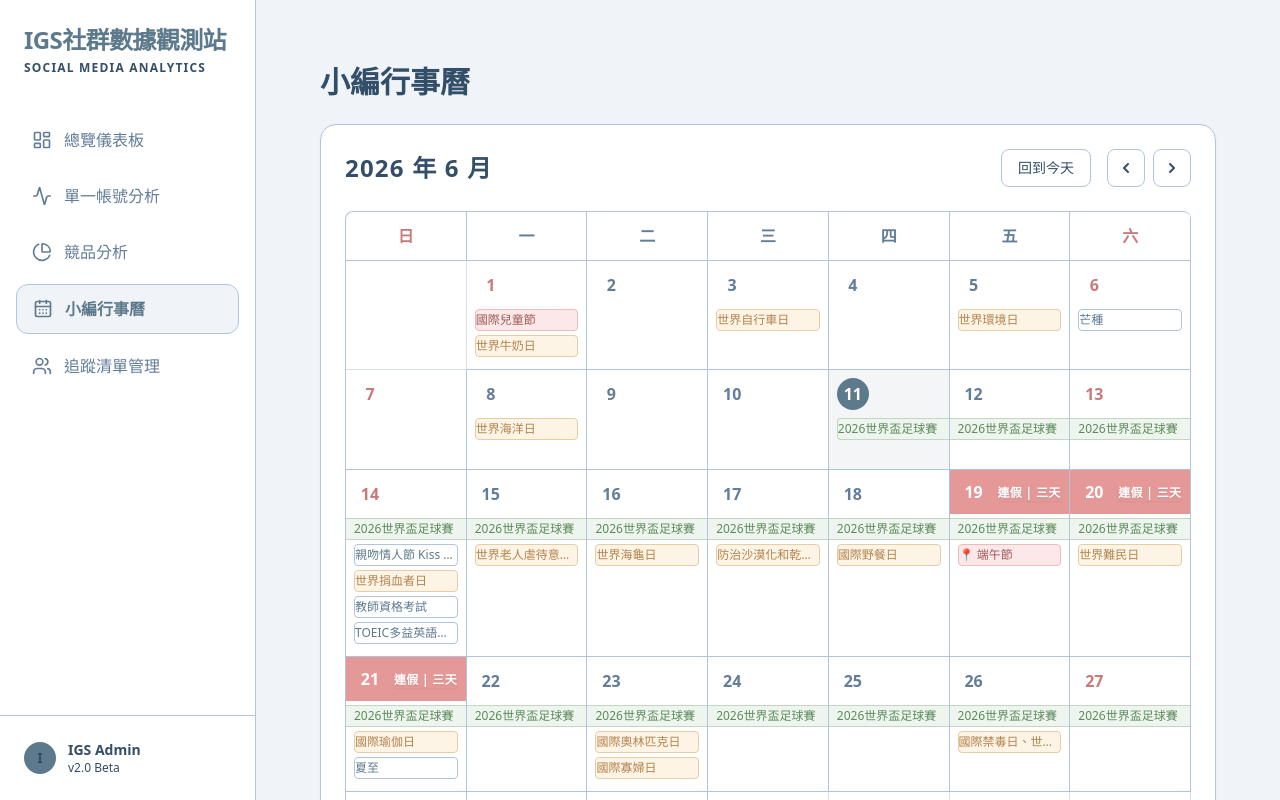
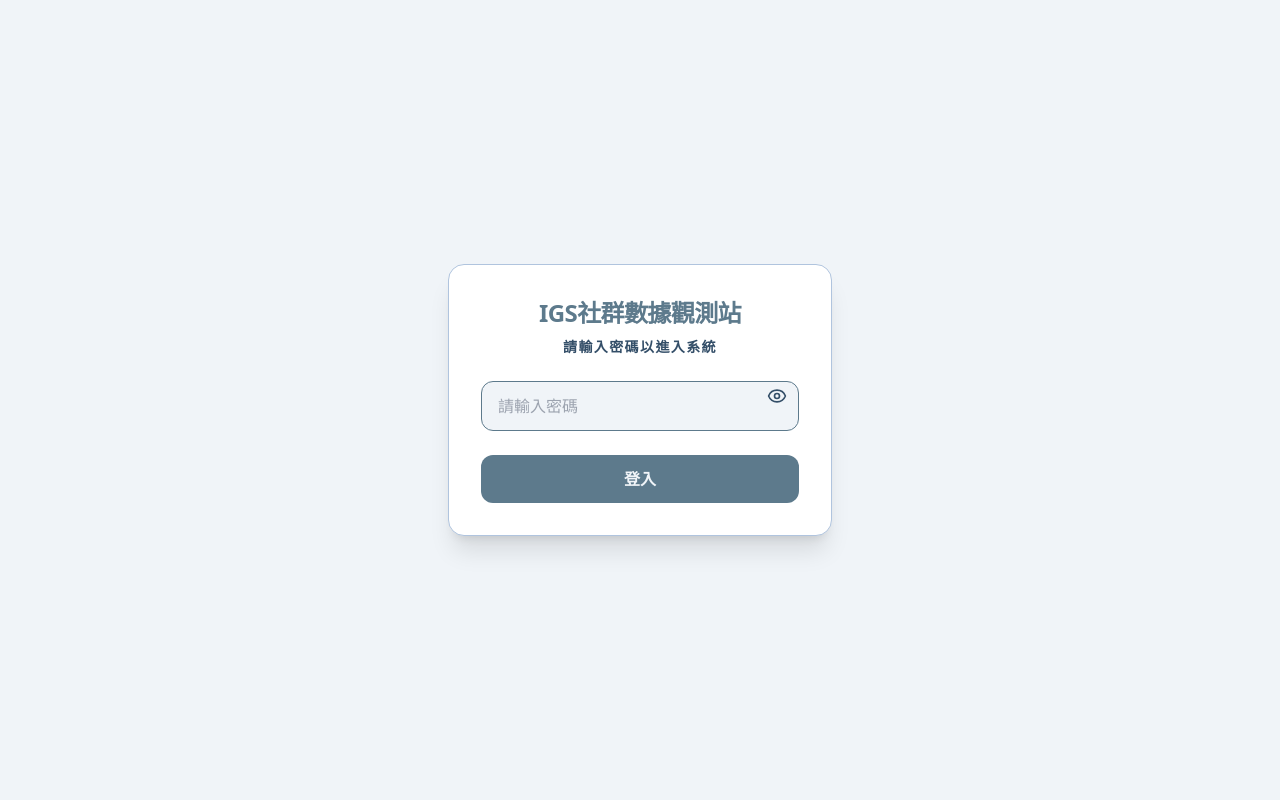
Before and after one commit to qqnjy/Private, a React (Vite) app: page /calendar in a window 1280 px wide. Built offline with nearby package versions, Linux system fonts and the light colour scheme; no server answers.

Commit message:
feat: add password protection, atmovies scraper and auto fetch movies

```diff
--- a/src/App.jsx
+++ b/src/App.jsx
@@ -1,12 +1,70 @@
 import { BrowserRouter, Routes, Route, Navigate } from 'react-router-dom';
+import React, { useState, useEffect } from 'react';
 import Layout from './components/Layout';
 import Dashboard from './pages/Dashboard';
 import PlatformAnalysis from './pages/PlatformAnalysis';
 import ManageList from './pages/ManageList';
 import Calendar from './pages/Calendar';
 import CompetitorAnalysis from './pages/CompetitorAnalysis';
+import { Eye, EyeOff } from 'lucide-react';
 
 function App() {
+  const [isAuthenticated, setIsAuthenticated] = useState(false);
+  const [password, setPassword] = useState('');
+  const [showPassword, setShowPassword] = useState(false);
+
+  useEffect(() => {
+    if (localStorage.getItem('site_auth') === 'true') {
+      setIsAuthenticated(true);
+    }
+  }, []);
+
+  const handleLogin = (e) => {
+    e.preventDefault();
+    if (password === 'igs2026win') {
+      localStorage.setItem('site_auth', 'true');
+      setIsAuthenticated(true);
+    } else {
+      alert('密碼錯誤！');
+    }
+  };
+
+  if (!isAuthenticated) {
+    return (
+      <div className="min-h-screen bg-[var(--bg-base)] flex items-center justify-center p-4 font-sans">
+        <form onSubmit={handleLogin} className="bg-[var(--bg-card)] p-8 rounded-2xl border border-[var(--border-color)] shadow-xl w-full max-w-sm flex flex-col gap-6">
+          <div className="text-center space-y-2">
+            <h1 className="text-2xl font-black text-[var(--accent)] tracking-tight">IGS社群數據觀測站</h1>
+            <p className="text-sm text-[var(--text-muted)] font-semibold uppercase tracking-widest">請輸入密碼以進入系統</p>
+          </div>
+          <div className="relative">
+            <input
+              type={showPassword ? "text" : "password"}
+              value={password}
+              onChange={(e) => setPassword(e.target.value)}
+              placeholder="請輸入密碼"
+              className="w-full px-4 py-3 bg-[var(--bg-base)] border border-[var(--border-color)] rounded-xl text-[var(--text-primary)] focus:outline-none focus:border-[var(--accent)] transition"
+              autoFocus
+            />
+            <button
+              type="button"
+              onClick={() => setShowPassword(!showPassword)}
+              className="absolute right-3 top-1/2 -translate-y-1/2 text-[var(--text-muted)] hover:text-[var(--text-primary)] transition focus:outline-none"
+            >
+              {showPassword ? <EyeOff size={20} /> : <Eye size={20} />}
+            </button>
+          </div>
+          <button
+            type="submit"
+            className="w-full py-3 bg-[var(--accent)] hover:opacity-90 text-[var(--bg-base)] rounded-xl font-bold transition"
+          >
+            登入
+          </button>
+        </form>
+      </div>
+    );
+  }
+
   return (
     <BrowserRouter>
       <Layout>
--- a/src/pages/Calendar.jsx
+++ b/src/pages/Calendar.jsx
@@ -1,4 +1,4 @@
-import React, { useState, useMemo } from 'react';
+import React, { useState, useMemo, useEffect } from 'react';
 import calendarData from '../data/calendar2026.json';
 
 const Calendar = () => {
@@ -6,6 +6,8 @@ const Calendar = () => {
   const today = new Date();
 
   const [currentDate, setCurrentDate] = useState(new Date(today.getFullYear(), today.getMonth(), 1));
+  const [movieEvents, setMovieEvents] = useState([]);
+  const [isUpdatingMovies, setIsUpdatingMovies] = useState(false);
 
   const year = currentDate.getFullYear();
   const month = currentDate.getMonth();
@@ -22,6 +24,27 @@ const Calendar = () => {
   const goToToday = () => {
     setCurrentDate(new Date(today.getFullYear(), today.getMonth(), 1));
   };
+
+  const updateMovies = async () => {
+    setIsUpdatingMovies(true);
+    try {
+      // Assume backend runs on port 8000. Use dynamic origin in production
+      const res = await fetch('http://localhost:8000/api/movies/yahoo');
+      if (res.ok) {
+        const data = await res.json();
+        setMovieEvents(data);
+      }
+    } catch (e) {
+      console.error('Failed to fetch movies', e);
+      // alert('更新失敗，請確認後端伺服器是否執行中');
+    }
+    setIsUpdatingMovies(false);
+  };
+
+  // 自動在畫面載入時抓取電影
+  useEffect(() => {
+    updateMovies();
+  }, []);
 
   // Extract events for the current displayed year/month
   // The data has a format where "events" contains "date": "M/D" or "M/D-M/D"
@@ -72,8 +95,29 @@ const Calendar = () => {
         }
       });
     });
+
+    // Merge movie events
+    movieEvents.forEach(movie => {
+      // movie.date is "YYYY-MM-DD"
+      if (movie && movie.date) {
+        const parts = movie.date.split('-');
+        if (parts.length === 3) {
+          const y = parseInt(parts[0], 10);
+          const m = parseInt(parts[1], 10);
+          const d = parseInt(parts[2], 10);
+          if (y === year) {
+            const key = `${y}-${m}-${d}`;
+            if (!map[key]) map[key] = [];
+            if (!map[key].includes(movie.name)) {
+              map[key].push(movie.name);
+            }
+          }
+        }
+      }
+    });
+
     return map;
-  }, [year]);
+  }, [year, movieEvents]);
 
   // Calendar logic
   const daysInMonth = new Date(year, month + 1, 0).getDate();
@@ -224,6 +268,8 @@ const Calendar = () => {
                 colorClasses = 'bg-[#eef5ee] text-[#5c8a5c] border-[#c2d6c2]';
               } else if (ev.includes('國際') || ev.includes('世界') || ev.includes('全球') || ev.includes('聯合國')) {
                 colorClasses = 'bg-[#fdf4e6] text-[#b3834d] border-[#e6cda8]';
+              } else if (ev.includes('🎬')) {
+                colorClasses = 'bg-[#fef3c7] text-[#92400e] border-[#fde68a]';
               } else {
                 colorClasses = 'bg-[var(--bg-card)] text-[#5d7a8c] border-[#b0c4de]';
               }
@@ -265,6 +311,12 @@ const Calendar = () => {
               {year} 年 {month + 1} 月
             </h2>
             <div className="flex items-center space-x-4">
+              <button
+                onClick={updateMovies}
+                disabled={isUpdatingMovies}
+                className="px-4 py-2 bg-[var(--bg-card)] border border-[var(--border-color)] hover:border-[#f59e0b] text-[#d97706] rounded-lg transition text-sm flex items-center gap-2">
+                {isUpdatingMovies ? '更新中...' : '🎬 更新電影檔期'}
+              </button>
               <button onClick={goToToday} className="px-4 py-2 bg-[var(--bg-card)] border border-[var(--border-color)] hover:border-[var(--accent)] text-[var(--text-primary)] rounded-lg transition text-sm">
                 回到今天
               </button>
```
Also changed, not shown: 1 other file (tests, documents, lock files or other folders).
